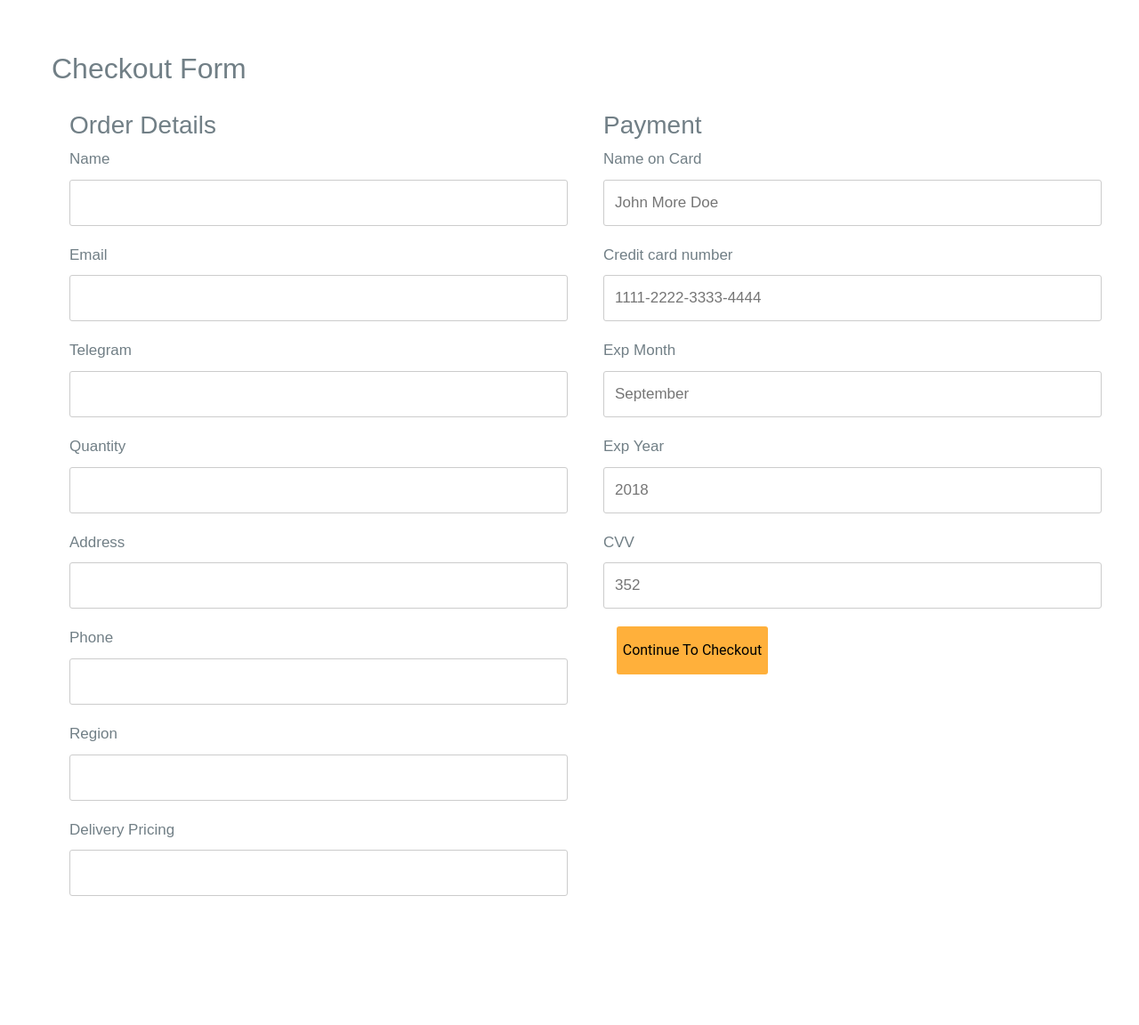
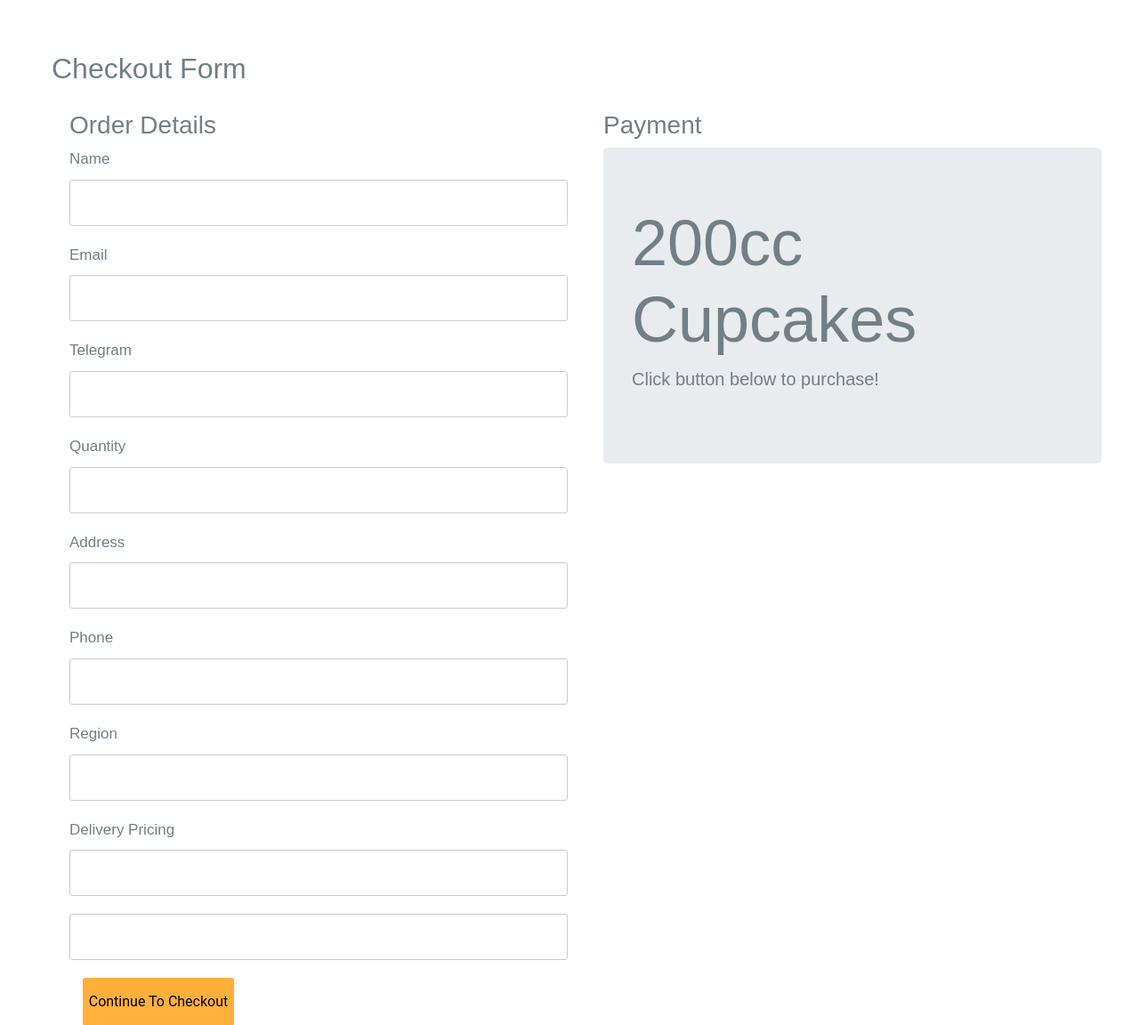
Before and after one commit to hahaashton1/ESD-G3T8, a PHP site: page /order/checkout.php in a window 1280 px wide; the page is wider, and only the part inside the window is pictured. Shown: the top 1152 px of that part at 89% size. Before the commit the page ends 1007 px from the top of that part, so only its background shows below. Run offline with PHP 8.4, Linux system fonts and the light colour scheme; data that the repository does not hold is empty; some libraries are stand-ins or nearby versions.

Commit message:
Update checkout.php

```diff
--- a/Restaurant_UI/checkout.php
+++ b/Restaurant_UI/checkout.php
@@ -170,6 +170,7 @@ span.price {
         <label for="region">Region</label>
         <input type="text" id = 'region' name="region" value="<?php echo $_POST['region'];?>" readonly />
         <label for="price">Delivery Pricing</label>
+        <input type="text" id = 'region' name="region" value="<?php echo $_POST['delivery_pricing'];?>" readonly />
         <input type="text" id = 'price' name="price" id="price" value=" <?php
             $total = 0;
             $quantity = $_POST['quantity'];
@@ -181,51 +182,36 @@ span.price {
 
           ?>" readonly />
 
-
-      </div>
-
-
-
-      <div id = 'right'>
-        <h3>Payment</h3>
-
-        <label for="cname">Name on Card</label>
-        <input type="text" id="cname" name="cardname" placeholder="John More Doe">
-        <label for="ccnum">Credit card number</label>
-        <input type="text" id="ccnum" name="cardnumber" placeholder="1111-2222-3333-4444">
-        <label for="expmonth">Exp Month</label>
-        <input type="text" id="expmonth" name="expmonth" placeholder="September">
-        <label for="expyear">Exp Year</label>
-        <input type="text" id="expyear" name="expyear" placeholder="2018">
-        <label for="cvv">CVV</label>
-        <input type="text" id="cvv" name="cvv" placeholder="352">
-
-
-        <div class="col-md-12 btnpad">
+      <div class="col-md-12 btnpad">
               <div class="contacts-btn-pad">
                 <button id ='submitBtn' class = 'contacts-btn' name = 'submit'>Continue to Checkout</button>
                 <!-- <button class = 'contacts-btn' >
                   <a id = 'submitBtn' name = 'submit'>Continue to Checkout</a>
                 </button> -->
             </div>
-            </div>
-
-        <!-- <button type="submit" id = "formbutton">Continue to checkout</button> -->
-        <!-- <table id="tableresults" class='table table-striped'>
-        <tr>
-            <th>name</th>
-            <th>email</th>
-            <th>phone</th>
-            <th>address</th>
-            <th>quantity</th>
-            <th>price</th>
-            <th>region</th>
-            <th>Telegram Id </th> -->
-</form>
+        </div>
+      </div>
+    </form>
 </form>
 
-
-
+      <div id = 'right'>
+        <h3>Payment</h3>
+        <div class="jumbotron">
+        <h1 class="display-3">200cc Cupcakes</h1>
+        <p class="lead">Click button below to purchase!</p>
+        <form action="http://127.0.0.1:5000/pay" method="POST">
+          <script
+            src="https://checkout.stripe.com/checkout.js" class="stripe-button"
+            data-key="pk_test_3OCjoxezQuwnmuEaYecZaWeb00wfwTEIaN"
+            data-amount=""
+            data-name="200 Cupcakes"
+            data-description="Widget"
+            data-image="https://stripe.com/img/documentation/checkout/marketplace.png"
+            data-currency="sgd"
+            data-locale="auto">
+          </script>
+        </form>
+        </div>
 
 
 <script>
@@ -249,6 +235,7 @@ span.price {
         var address = $('#address').val();
         var phone = $('#phone').val();
         var region = $('#region').val();
+        var status = "Unpaid"
 
         serviceURL = "http://127.0.0.1:5000/order";
         var subtotalURL = "http://127.0.0.1/subtotal.php";
@@ -260,32 +247,16 @@ span.price {
                     serviceURL, {
                     method: "POST",
                     headers: { "Content-Type": "application/json" },
-                    body: JSON.stringify({ telegram_id: telegram_id, email:email, name:name, quantity: quantity,price:price , address:address, phone:phone , region:region,  })
+                    body: JSON.stringify({ telegram_id: telegram_id, email:email, name:name, quantity: quantity,price:price , address:address, phone:phone , region:region, status:status, })
                 });
 
             const data = await response.json();
 
             if (response.ok) {
-                // relocate to home page
-                window.location.replace(subtotalURL);
-                return false;
+
             } else {
-                // console.log(data);
-                // addBook =
-                // "<tbody>" +
-                // "<tr>" +
-                // "<td>" + cname + "</td>" +
-                // "<td>" + ccnumber + "</td>" +
-                // "<td>" + expmonth+ "</td>" +
-                // "<td>" + expyear + "</td>" +
-                // "<td>" + cvv + "</td>" +
-
-                // "</tr>" +
-                // "</body>"
-                // $("#tableresults").append( addBook );
-
               showError(data.message);
-            }
+              }
             }
         catch (error){
             // Errors when calling the service; such as network error,
```
